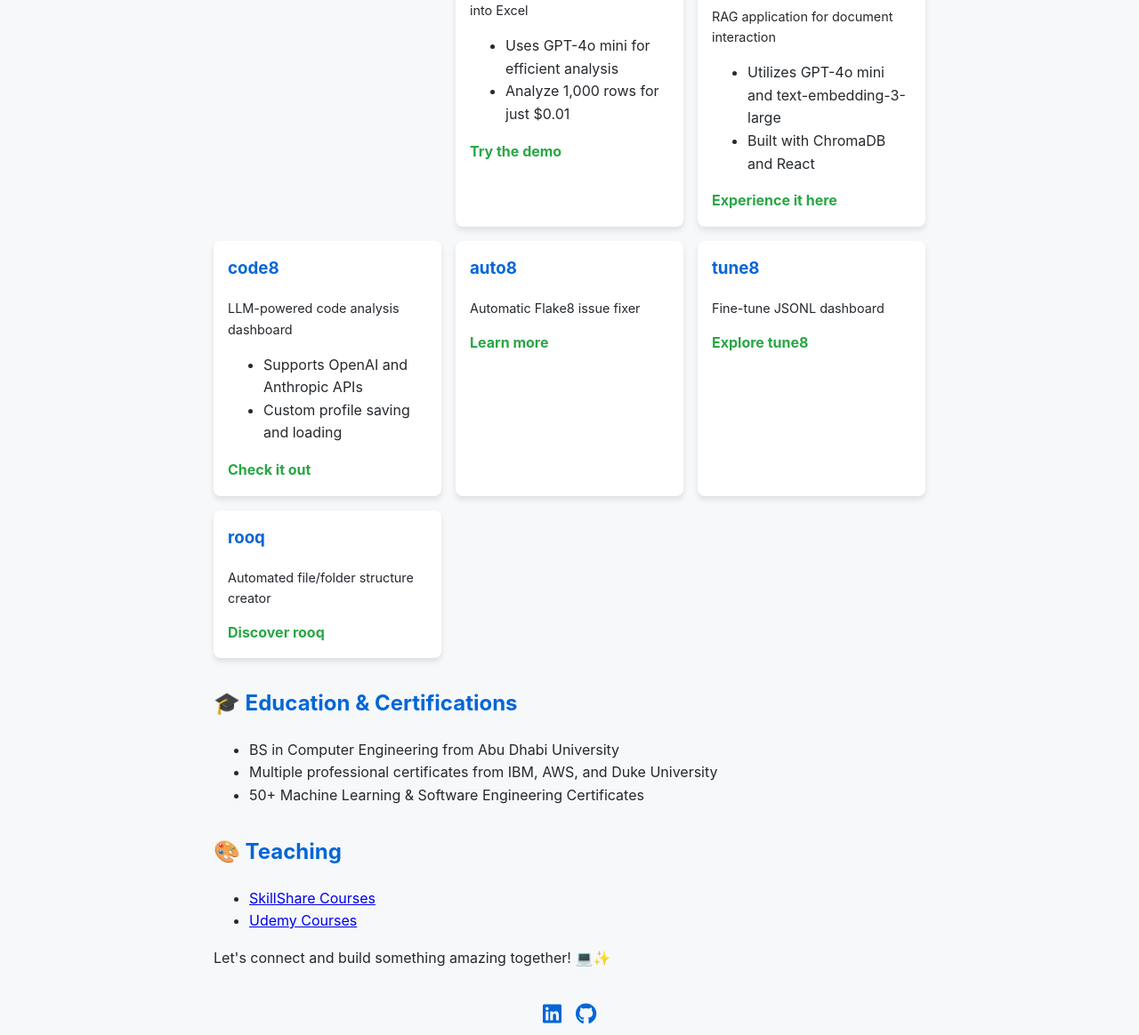
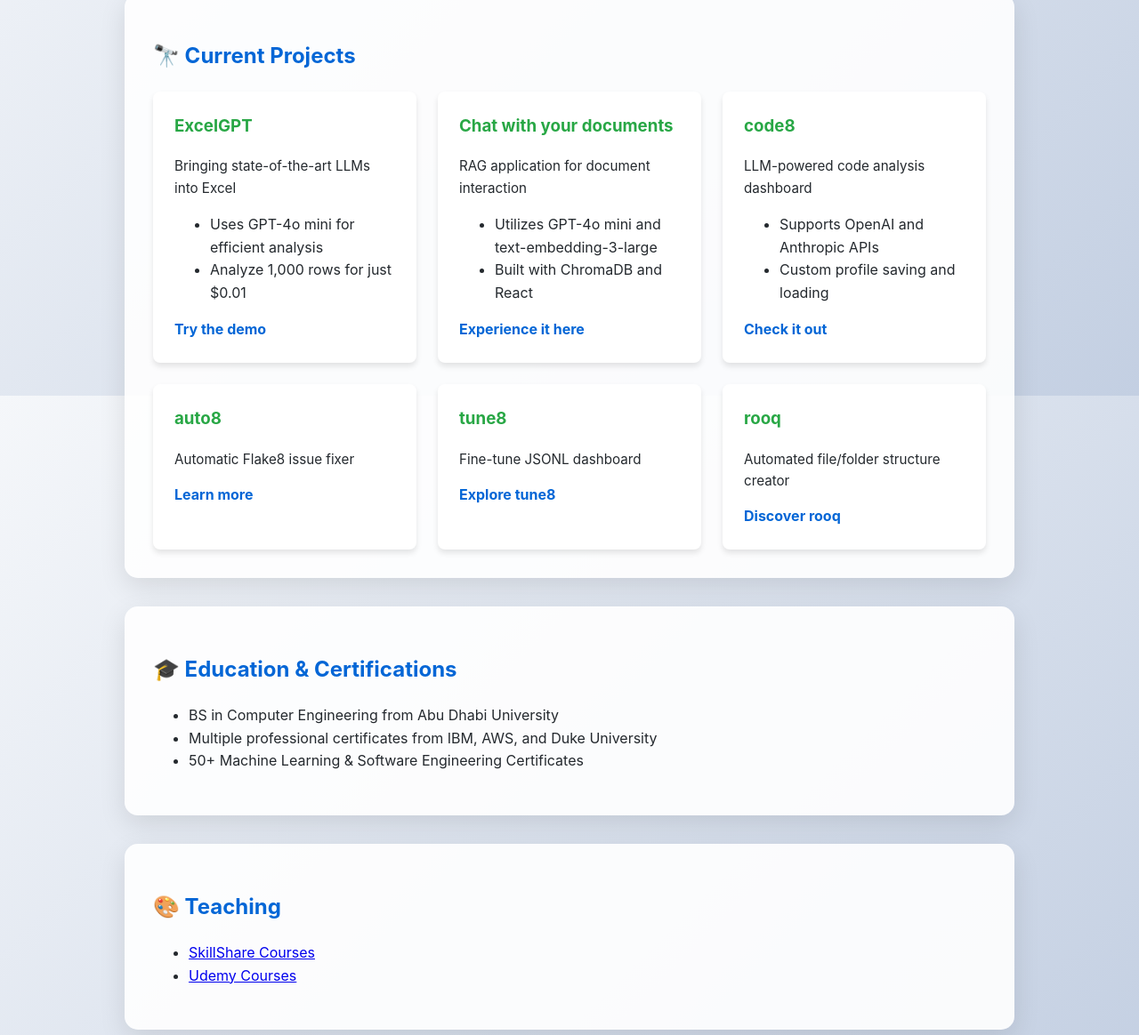
Before and after one commit to NaserJamal/NaserJamal.github.io, a plain HTML site: page index.html in a window 1280 px wide. Shown: the part 355-1519 px from the top of the page at 89% size. Drawn offline with Linux system fonts and the light colour scheme.

Commit message:
index.html

```diff
--- a/index.html
+++ b/index.html
@@ -11,74 +11,117 @@
             --secondary-color: #28a745;
             --bg-color: #f6f8fa;
             --text-color: #24292e;
+            --card-bg-color: rgba(255, 255, 255, 0.9);
         }
         body {
             font-family: -apple-system, BlinkMacSystemFont, 'Segoe UI', 'Roboto', 'Oxygen', 'Ubuntu', 'Cantarell', 'Fira Sans', 'Droid Sans', 'Helvetica Neue', sans-serif;
             line-height: 1.6;
             color: var(--text-color);
-            background-color: var(--bg-color);
             margin: 0;
             padding: 0;
+            background: linear-gradient(135deg, #f5f7fa 0%, #c3cfe2 100%);
+            background-attachment: fixed;
         }
         .container {
-            max-width: 800px;
+            max-width: 1000px;
             margin: 0 auto;
             padding: 2rem;
         }
         header {
             text-align: center;
             margin-bottom: 2rem;
+            background-color: var(--card-bg-color);
+            padding: 2rem;
+            border-radius: 15px;
+            box-shadow: 0 10px 30px rgba(0, 0, 0, 0.1);
+            animation: fadeInDown 1s ease-out;
         }
         h1, h2, h3 {
             color: var(--primary-color);
         }
+        .projects-container {
+            background-color: var(--card-bg-color);
+            padding: 2rem;
+            border-radius: 15px;
+            box-shadow: 0 10px 30px rgba(0, 0, 0, 0.1);
+            animation: fadeInUp 1s ease-out;
+        }
         .projects {
             display: grid;
-            grid-template-columns: repeat(auto-fit, minmax(250px, 1fr));
-            gap: 1rem;
+            grid-template-columns: repeat(auto-fit, minmax(280px, 1fr));
+            gap: 1.5rem;
         }
         .project-card {
             background-color: white;
             border-radius: 8px;
             box-shadow: 0 4px 6px rgba(0, 0, 0, 0.1);
-            padding: 1rem;
-            transition: transform 0.3s ease;
+            padding: 1.5rem;
+            transition: all 0.3s ease;
         }
         .project-card:hover {
-            transform: translateY(-5px);
+            transform: translateY(-10px);
+            box-shadow: 0 10px 20px rgba(0, 0, 0, 0.2);
         }
         .project-card h3 {
             margin-top: 0;
+            color: var(--secondary-color);
         }
         .project-card p {
-            font-size: 0.9rem;
+            font-size: 0.95rem;
         }
         .project-card a {
-            color: var(--secondary-color);
+            color: var(--primary-color);
             text-decoration: none;
             font-weight: bold;
+            transition: color 0.3s ease;
         }
         .project-card a:hover {
-            text-decoration: underline;
+            color: var(--secondary-color);
         }
         .education, .teaching {
             margin-top: 2rem;
+            background-color: var(--card-bg-color);
+            padding: 2rem;
+            border-radius: 15px;
+            box-shadow: 0 10px 30px rgba(0, 0, 0, 0.1);
+            animation: fadeInUp 1s ease-out;
         }
         .social-links {
             display: flex;
             justify-content: center;
-            gap: 1rem;
+            gap: 1.5rem;
             margin-top: 2rem;
         }
         .social-links a {
             color: var(--primary-color);
-            font-size: 1.5rem;
-            transition: color 0.3s ease;
+            font-size: 1.8rem;
+            transition: all 0.3s ease;
         }
         .social-links a:hover {
             color: var(--secondary-color);
+            transform: scale(1.2);
         }
-        @media (max-width: 600px) {
+        @keyframes fadeInDown {
+            from {
+                opacity: 0;
+                transform: translateY(-20px);
+            }
+            to {
+                opacity: 1;
+                transform: translateY(0);
+            }
+        }
+        @keyframes fadeInUp {
+            from {
+                opacity: 0;
+                transform: translateY(20px);
+            }
+            to {
+                opacity: 1;
+                transform: translateY(0);
+            }
+        }
+        @media (max-width: 768px) {
             .container {
                 padding: 1rem;
             }
@@ -96,8 +139,9 @@
             <p>I create full-stack applications, leveraging AI & Software development to build enterprise solutions and deploy them on the web.</p>
         </header>
 
-        <section class="projects">
+        <section class="projects-container">
             <h2>🔭 Current Projects</h2>
+            <div class="projects">
                 <div class="project-card">
                     <h3>ExcelGPT</h3>
                     <p>Bringing state-of-the-art LLMs into Excel</p>
@@ -105,7 +149,7 @@
                         <li>Uses GPT-4o mini for efficient analysis</li>
                         <li>Analyze 1,000 rows for just $0.01</li>
                     </ul>
-                <a href="https://tinyurl.com/Excel-GPT" target="_blank">Try the demo</a>
+                    <a href="https://www.linkedin.com/posts/naserjamal_bringing-state-of-the-art-llms-right-into-activity-7232123912682172416-BrpZ?utm_source=share&utm_medium=member_desktop" target="_blank">Try the demo</a>
                 </div>
                 <div class="project-card">
                     <h3>Chat with your documents</h3>
@@ -114,7 +158,7 @@
                         <li>Utilizes GPT-4o mini and text-embedding-3-large</li>
                         <li>Built with ChromaDB and React</li>
                     </ul>
-                <a href="https://tinyurl.com/ChatPDF-ai" target="_blank">Experience it here</a>
+                    <a href="https://www.linkedin.com/posts/naserjamal_%F0%9D%97%96%F0%9D%97%B5%F0%9D%97%AE%F0%9D%98%81-%F0%9D%98%84%F0%9D%97%B6%F0%9D%98%81%F0%9D%97%B5-%F0%9D%97%AE-%F0%9D%9F%B3%F0%9D%9F%AF-%F0%9D%97%A3%F0%9D%97%AE%F0%9D%97%B4%F0%9D%97%B2-%F0%9D%97%A3%F0%9D%97%97%F0%9D%97%99-activity-7233050412340191232-iTxV?utm_source=share&utm_medium=member_desktop" target="_blank">Experience it here</a>
                 </div>
                 <div class="project-card">
                     <h3>code8</h3>
@@ -123,22 +167,23 @@
                         <li>Supports OpenAI and Anthropic APIs</li>
                         <li>Custom profile saving and loading</li>
                     </ul>
-                <a href="https://tinyurl.com/code8-py" target="_blank">Check it out</a>
+                    <a href="https://www.linkedin.com/posts/naserjamal_introducing-%F0%9D%97%B0%F0%9D%97%BC%F0%9D%97%B1%F0%9D%97%B2%F0%9D%9F%B4-so-i-created-this-activity-7235594681043062786-ulSe?utm_source=share&utm_medium=member_desktop" target="_blank">Check it out</a>
                 </div>
                 <div class="project-card">
                     <h3>auto8</h3>
                     <p>Automatic Flake8 issue fixer</p>
-                <a href="https://tinyurl.com/auto8-py" target="_blank">Learn more</a>
+                    <a href="https://www.linkedin.com/posts/naserjamal_%F0%9D%97%BA%F0%9D%98%86-%F0%9D%97%B9%F0%9D%97%AE%F0%9D%98%81%F0%9D%97%B2%F0%9D%98%80%F0%9D%98%81-%F0%9D%97%BC%F0%9D%97%BD%F0%9D%97%B2%F0%9D%97%BB%F0%9D%98%80%F0%9D%97%BC%F0%9D%98%82%F0%9D%97%BF%F0%9D%97%B0%F0%9D%97%B2-%F0%9D%97%B0-activity-7222534967237459969-FCwH?utm_source=share&utm_medium=member_desktop" target="_blank">Learn more</a>
                 </div>
                 <div class="project-card">
                     <h3>tune8</h3>
                     <p>Fine-tune JSONL dashboard</p>
-                <a href="https://tinyurl.com/tune8-ai" target="_blank">Explore tune8</a>
+                    <a href="https://www.linkedin.com/posts/naserjamal_nothing-too-fancy-but-i-created-this-tool-activity-7226158724179009536-C1Ig?utm_source=share&utm_medium=member_desktop" target="_blank">Explore tune8</a>
                 </div>
                 <div class="project-card">
                     <h3>rooq</h3>
                     <p>Automated file/folder structure creator</p>
-                <a href="https://tinyurl.com/rooq-ai" target="_blank">Discover rooq</a>
+                    <a href="https://www.linkedin.com/posts/naserjamal_do-you-ever-find-yourself-working-with-llms-activity-7231270277656006656-I0mG?utm_source=share&utm_medium=member_desktop" target="_blank">Discover rooq</a>
+                </div>
             </div>
         </section>
 
@@ -163,7 +208,7 @@
             <p>Let's connect and build something amazing together! 💻✨</p>
             <div class="social-links">
                 <a href="https://www.linkedin.com/in/naserjamal/" target="_blank"><i class="fab fa-linkedin"></i></a>
-                <a href="https://github.com/yourgithubusername" target="_blank"><i class="fab fa-github"></i></a>
+                <a href="https://github.com/NaserJamal" target="_blank"><i class="fab fa-github"></i></a>
             </div>
         </footer>
     </div>
```
Lines whose indentation alone changed are shown as unchanged.
